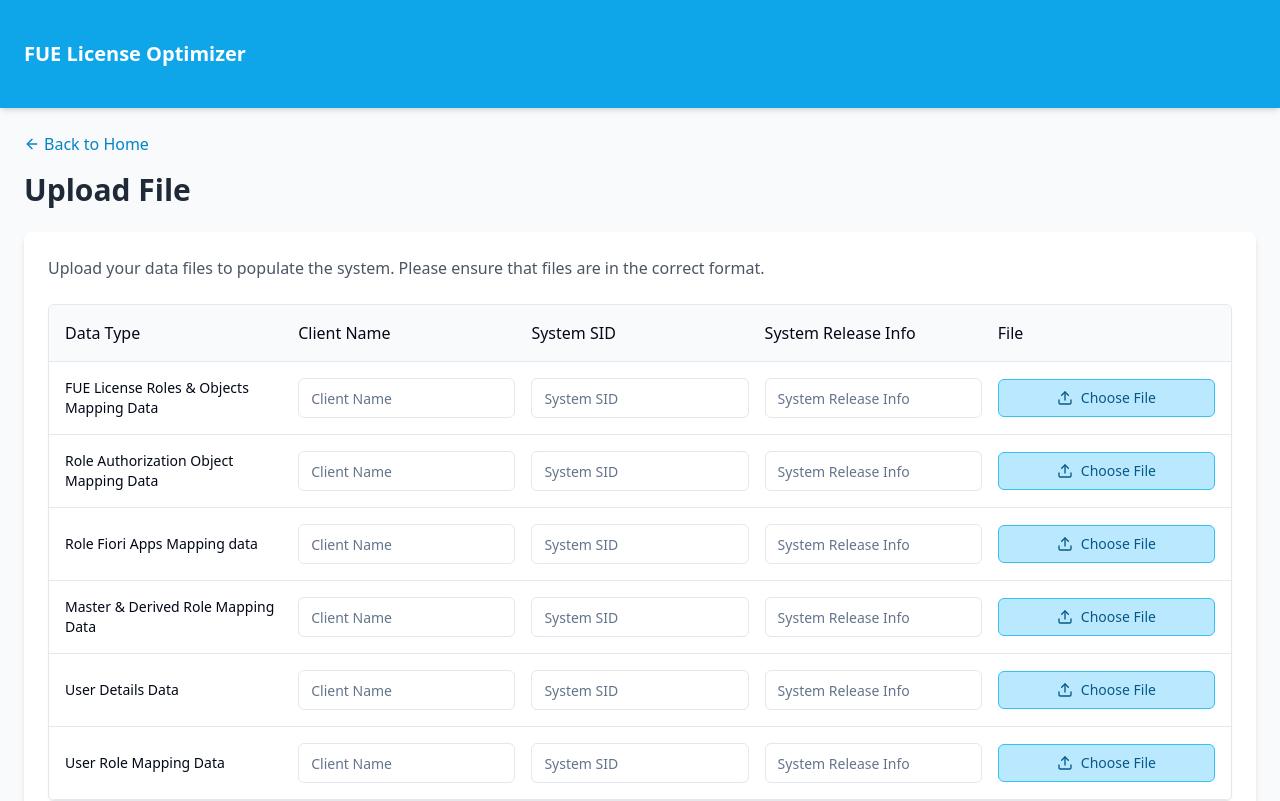
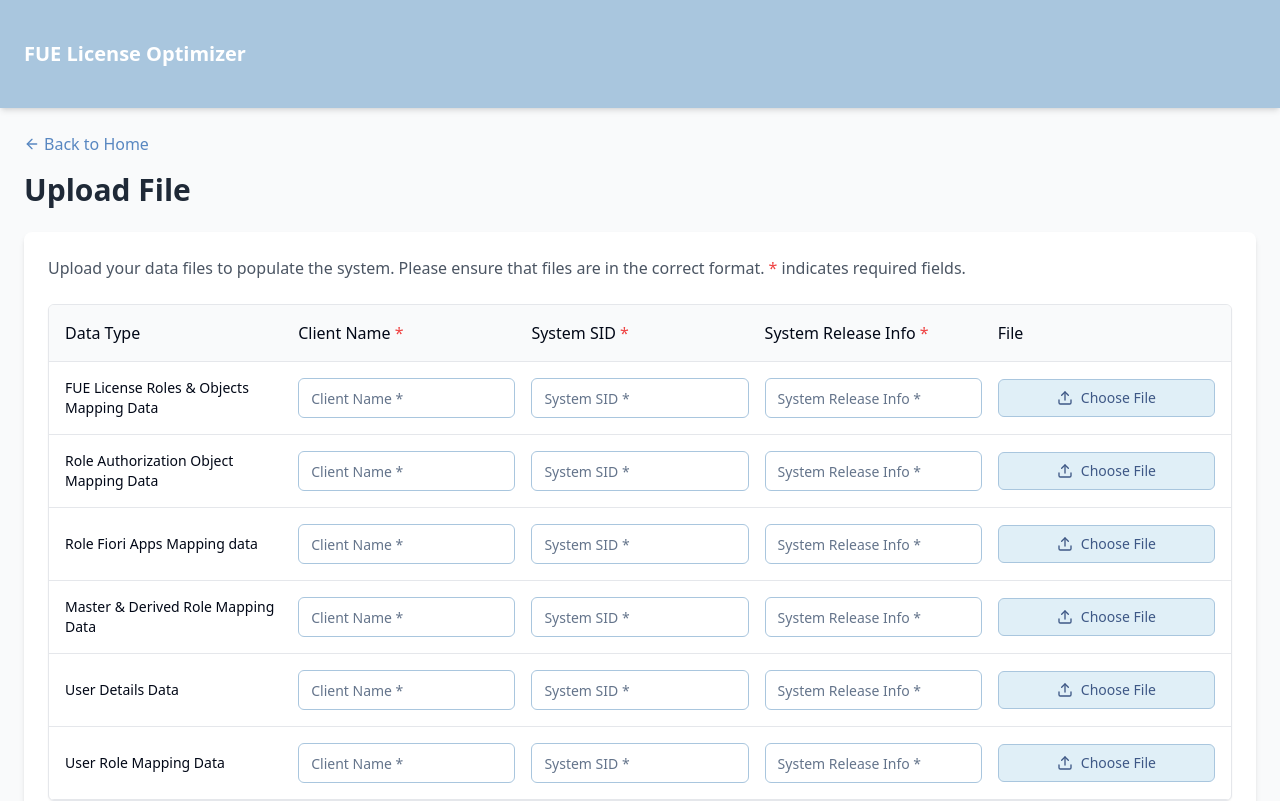
Before and after one commit to devaprakash90/fue-license-beacon, a React (Vite) app: page /upload-file in a window 1280 px wide. Shown: the top 801 px of the page. Built offline with nearby package versions, Linux system fonts and the light colour scheme.

Commit message:
feat: Update UI and remove Delete Data tile
- Changed primary and secondary colors.
- Removed the Delete Data tile from the home page.
- Made Client Name, System SID, and System Release Info mandatory in the upload file page.
- Modified the upload file page layout.

```diff
--- a/src/components/Layout.tsx
+++ b/src/components/Layout.tsx
@@ -16,7 +16,7 @@ const Layout: React.FC<LayoutProps> = ({ children, title, showBackButton = true
 
   return (
     <div className="min-h-screen bg-gray-50">
-      <header className="bg-belize-500 text-white shadow-md">
+      <header className="bg-belize-300 text-white shadow-md">
         <div className="page-container">
           <div className="flex items-center justify-between py-4">
             <Link to="/" className="flex items-center space-x-2 text-xl font-bold">
--- a/src/index.css
+++ b/src/index.css
@@ -14,16 +14,16 @@
     --popover: 0 0% 100%;
     --popover-foreground: 222.2 84% 4.9%;
 
-    --primary: 195 93% 48%;
+    --primary: 210 47% 76%; /* #A9C6DE */
     --primary-foreground: 210 40% 98%;
 
-    --secondary: 199 89% 48%;
+    --secondary: 210 25% 92%; /* #E7ECF0 */
     --secondary-foreground: 222.2 47.4% 11.2%;
 
     --muted: 210 40% 96.1%;
     --muted-foreground: 215.4 16.3% 46.9%;
 
-    --accent: 195 93% 48%;
+    --accent: 210 47% 76%;
     --accent-foreground: 222.2 47.4% 11.2%;
 
     --destructive: 0 84.2% 60.2%;
@@ -31,7 +31,7 @@
 
     --border: 214.3 31.8% 91.4%;
     --input: 214.3 31.8% 91.4%;
-    --ring: 195 93% 48%;
+    --ring: 210 47% 76%;
 
     --radius: 0.5rem;
 
@@ -55,16 +55,16 @@
     --popover: 222.2 84% 4.9%;
     --popover-foreground: 210 40% 98%;
 
-    --primary: 195 93% 48%;
+    --primary: 210 47% 76%;
     --primary-foreground: 222.2 47.4% 11.2%;
 
-    --secondary: 199 89% 48%;
+    --secondary: 210 25% 92%;
     --secondary-foreground: 210 40% 98%;
 
     --muted: 217.2 32.6% 17.5%;
     --muted-foreground: 215 20.2% 65.1%;
 
-    --accent: 195 93% 48%;
+    --accent: 210 47% 76%;
     --accent-foreground: 210 40% 98%;
 
     --destructive: 0 62.8% 30.6%;
@@ -72,7 +72,7 @@
 
     --border: 217.2 32.6% 17.5%;
     --input: 217.2 32.6% 17.5%;
-    --ring: 195 93% 48%;
+    --ring: 210 47% 76%;
 
     --sidebar-background: 240 5.9% 10%;
     --sidebar-foreground: 240 4.8% 95.9%;
@@ -135,7 +135,7 @@
 }
 
 .nav-link.active {
-  @apply bg-belize-500 text-white;
+  @apply bg-belize-300 text-white;
 }
 
 .back-button {
--- a/src/pages/Index.tsx
+++ b/src/pages/Index.tsx
@@ -2,7 +2,7 @@
 import React from "react";
 import Layout from "@/components/Layout";
 import FeatureCard from "@/components/FeatureCard";
-import { Upload, FileText, Database, Trash, UserCog, User } from "lucide-react";
+import { Upload, FileText, Database, UserCog, User } from "lucide-react";
 
 const Index = () => {
   return (
@@ -32,13 +32,6 @@ const Index = () => {
               link="/manage-data"
               icon={<Database size={24} />}
             />
-
-            <FeatureCard
-              title="Delete Data"
-              description="Clean up unnecessary data"
-              link="/delete-data"
-              icon={<Trash size={24} />}
-            />
           </div>
         </section>
 
--- a/src/pages/UploadFile.tsx
+++ b/src/pages/UploadFile.tsx
@@ -68,28 +68,34 @@ const FileUploadRow: React.FC<FileUploadRowProps> = ({
       <div>
         <Input
           type="text"
-          placeholder="Client Name"
+          placeholder="Client Name *"
           value={clientName}
           onChange={(e) => onClientNameChange(e.target.value)}
+          required
+          className="border-belize-300"
         />
       </div>
 
       <div>
         <Input
           type="text"
-          placeholder="System SID"
+          placeholder="System SID *"
           value={systemId}
           maxLength={10}
           onChange={(e) => onSystemIdChange(e.target.value)}
+          required
+          className="border-belize-300"
         />
       </div>
 
       <div>
         <Input
           type="text"
-          placeholder="System Release Info"
+          placeholder="System Release Info *"
           value={systemRelease}
           onChange={(e) => onSystemReleaseChange(e.target.value)}
+          required
+          className="border-belize-300"
         />
       </div>
 
@@ -194,15 +200,16 @@ const UploadFile = () => {
       <div className="space-y-6 bg-white shadow-md rounded-lg p-6">
         <p className="text-gray-600 mb-4">
           Upload your data files to populate the system. Please ensure that files are in the correct format.
+          <span className="text-red-500 ml-1">*</span> indicates required fields.
         </p>
 
         <div className="table-container">
           <div className="bg-gray-50 p-4 border-b border-gray-200 font-medium">
             <div className="grid grid-cols-1 lg:grid-cols-5 gap-4">
               <div>Data Type</div>
-              <div>Client Name</div>
-              <div>System SID</div>
-              <div>System Release Info</div>
+              <div>Client Name <span className="text-red-500">*</span></div>
+              <div>System SID <span className="text-red-500">*</span></div>
+              <div>System Release Info <span className="text-red-500">*</span></div>
               <div>File</div>
             </div>
           </div>
@@ -281,7 +288,7 @@ const UploadFile = () => {
         </div>
 
         <div className="flex justify-end mt-6">
-          <Button onClick={handleUpload} className="bg-belize-500 hover:bg-belize-600">
+          <Button onClick={handleUpload} className="bg-belize-300 hover:bg-belize-400 text-white">
             Upload Files
           </Button>
         </div>
--- a/tailwind.config.ts
+++ b/tailwind.config.ts
@@ -26,16 +26,16 @@ export default {
 				background: 'hsl(var(--background))',
 				foreground: 'hsl(var(--foreground))',
 				belize: {
-					50: '#e6f7ff',
-					100: '#bae8ff',
-					200: '#7dd5f9',
-					300: '#33C3F0', // Sky Blue
-					400: '#1EAEDB', // Bright Blue
-					500: '#0EA5E9', // Ocean Blue (Primary)
-					600: '#0284c7',
-					700: '#0369a1',
-					800: '#075985',
-					900: '#0c4a6e',
+					50: '#f0f7fb',
+					100: '#e0eff7',
+					200: '#C6DFF0',
+					300: '#A9C6DE', // Primary Color
+					400: '#90b4d9',
+					500: '#70a4d9',
+					600: '#5887c1',
+					700: '#4a6da9',
+					800: '#3e5886',
+					900: '#394c6c',
 				},
 				primary: {
 					DEFAULT: 'hsl(var(--primary))',
```
